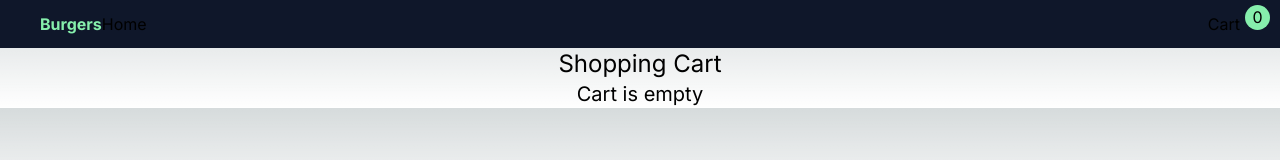
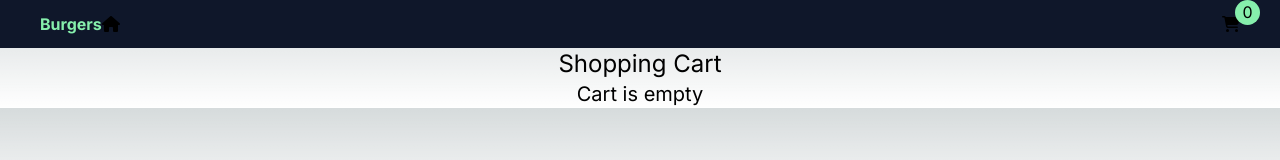
Before and after one commit to heathernfran/food-ordering-app, a Next.js app: page /cart in a window 1280 px wide. Shown: the top 160 px of the page. Built offline with nearby package versions, Linux system fonts and the light colour scheme.

Commit message:
Replace text with font awesome icons

```diff
--- a/app/ui/cart/delete-from-cart-button.tsx
+++ b/app/ui/cart/delete-from-cart-button.tsx
@@ -3,6 +3,8 @@
 import { useContext } from "react";
 import { CartContext } from "@/app/context/cart";
 import type { CartContextType } from "@/app/lib/definitions";
+import { FontAwesomeIcon } from "@fortawesome/react-fontawesome";
+import { faTrashCan } from "@fortawesome/free-solid-svg-icons";
 
 export default function DeleteFromCartButton({ id }: { id: string }) {
   const { deleteFromCart } = useContext(CartContext) as CartContextType;
@@ -13,7 +15,7 @@ export default function DeleteFromCartButton({ id }: { id: string }) {
 
   return (
     <button onClick={handleClick} className="inline-block p-2">
-      Delete
+      <FontAwesomeIcon icon={faTrashCan} />
     </button>
   );
 }
--- a/app/ui/products/back-button.tsx
+++ b/app/ui/products/back-button.tsx
@@ -1,5 +1,7 @@
 "use client";
 
+import { faArrowLeft } from "@fortawesome/free-solid-svg-icons";
+import { FontAwesomeIcon } from "@fortawesome/react-fontawesome";
 import { useRouter } from "next/navigation";
 
 export default function BackButton() {
@@ -7,6 +9,7 @@ export default function BackButton() {
 
   return (
     <button onClick={() => router.back()} className="px-4 py-2 text-xl">
+      <FontAwesomeIcon icon={faArrowLeft} />
       Go Back
     </button>
   );
--- a/app/ui/top-nav.tsx
+++ b/app/ui/top-nav.tsx
@@ -4,6 +4,8 @@ import Link from "next/link";
 import { useContext } from "react";
 import { CartContext } from "@/app/context/cart";
 import { CartContextType } from "@/app/lib/definitions";
+import { FontAwesomeIcon } from "@fortawesome/react-fontawesome";
+import { faCartShopping, faHouse } from "@fortawesome/free-solid-svg-icons";
 
 export default function TopNav() {
   const {
@@ -13,15 +15,17 @@ export default function TopNav() {
   return (
     <div className="flex justify-between items-center sticky top-[0] bg-slate-900 h-12">
       <div className="flex flex-row-reverse mx-10">
-        <Link href="/">Home</Link>
+        <Link href="/">
+          <FontAwesomeIcon icon={faHouse} />
+        </Link>
         <Link href="/products">
           <span className="text-green-300 font-bold">Burgers</span>
         </Link>
       </div>
       <div className="flex flex-row mx-10">
         <Link href="/cart">
-          Cart{" "}
-          <span className="absolute top-[5px] right-[10px] size-[25px] rounded-[50%] text-center bg-green-300 text-black">
+          <FontAwesomeIcon icon={faCartShopping} />{" "}
+          <span className="absolute top-0 right-[20px] size-[25px] rounded-[50%] text-center bg-green-300 text-black">
             {totalQuantity}
           </span>
         </Link>
--- a/package.json
+++ b/package.json
@@ -10,6 +10,9 @@
     "test": "vitest"
   },
   "dependencies": {
+    "@fortawesome/fontawesome-svg-core": "^6.5.1",
+    "@fortawesome/free-solid-svg-icons": "^6.5.1",
+    "@fortawesome/react-fontawesome": "^0.2.0",
     "next": "14.1.0",
     "react": "^18",
     "react-dom": "^18"
```
Also changed, not shown: 1 other file (tests, documents, lock files or other folders).
